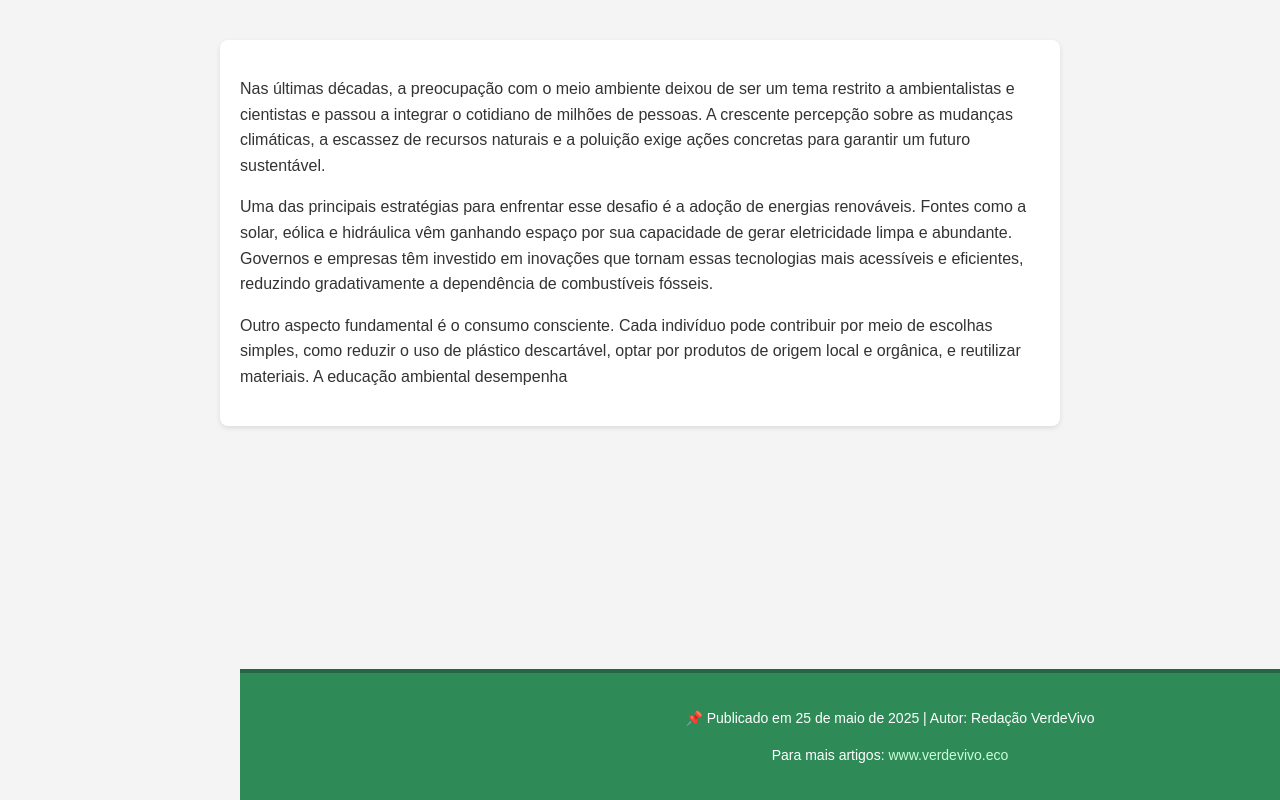
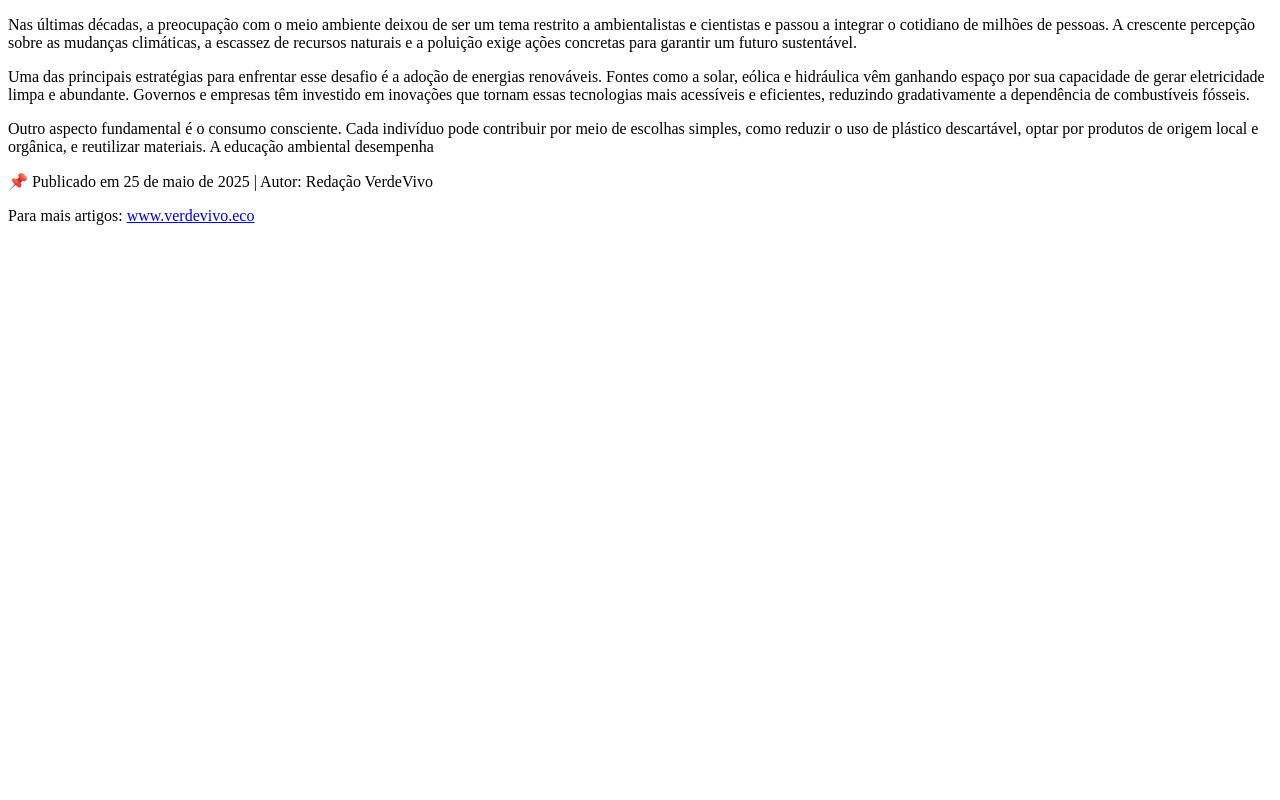
Before and after one commit to Dherickpinheiro123/dherickpinheiro123.github.io, a plain HTML site: page index.html in a window 1280 px wide. Drawn offline with Linux system fonts and the light colour scheme.

Commit message:
Update style.css

```diff
--- a/style.css
+++ b/style.css
@@ -1,53 +1,2 @@
 
-body {
-  font-family: Arial, sans-serif;
-  margin: 0;
-  padding: 0;
-  line-height: 1.6;
-  background-color: #f4f4f4;
-  color: #333;
-}
-
-header {
-  background-color: #2e8b57;
-  color: white;
-  padding: 20px 0;
-  text-align: center;
-}
-
-article {
-  max-width: 800px;
-  margin: 40px auto;
-  padding: 20px;
-  background-color: white;
-  border-radius: 8px;
-  box-shadow: 0 2px 5px rgba(0,0,0,0.1);
-}
-
-footer {
-  background-color: #2e8b57;
-  color: white;
-  text-align: center;
-  padding: 15px 0;
-  position: fixed;
-  bottom: 0;
-  width: 100%;
-}
-
-footer {
-    background-color: #2e8b57;
-    color: white;
-    text-align: center;
-    padding: 20px 10px;
-    border-top: 4px solid #226644;
-    font-size: 14px;
-  }
-
-  footer a {
-    color: #c9ffd6;
-    text-decoration: none;
-  }
-
-  footer a:hover {
-    text-decoration:underline;
-  }
+b
```
